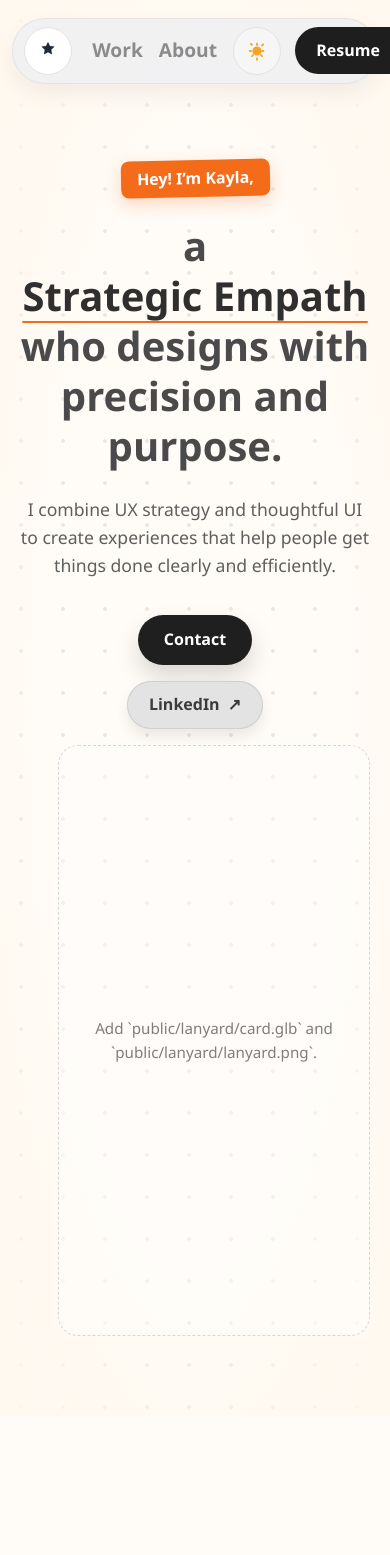
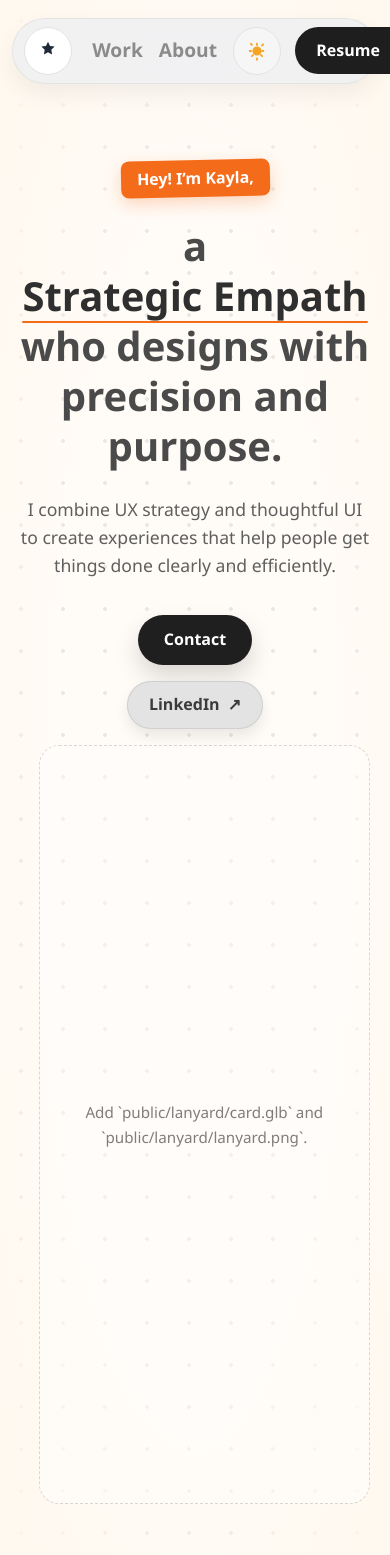
Before and after one commit to klaluo/Portfolio, a Next.js app: page / in a window 390 px wide. Shown: the top 1555 px of the page. Built offline with nearby package versions, Linux system fonts and the light colour scheme; no server answers; a web font is replaced by a local one.

Commit message:
chore: adjust lanyard sizing

```diff
--- a/components/Lanyard.css
+++ b/components/Lanyard.css
@@ -1,6 +1,6 @@
 .lanyard-wrapper {
-  width: 45vw;
-  height: 100vh;
+  width: 60vw;
+  height: 130vh;
   max-width: none;
   position: relative;
 }
@@ -26,14 +26,14 @@
 
 @media (max-width: 900px) {
   .lanyard-wrapper {
-    width: 55vw;
-    height: 90vh;
+    width: 70vw;
+    height: 110vh;
   }
 }
 
 @media (max-width: 768px) {
   .lanyard-wrapper {
-    width: 80vw;
-    height: 70vh;
+    width: 85vw;
+    height: 90vh;
   }
 }
```
